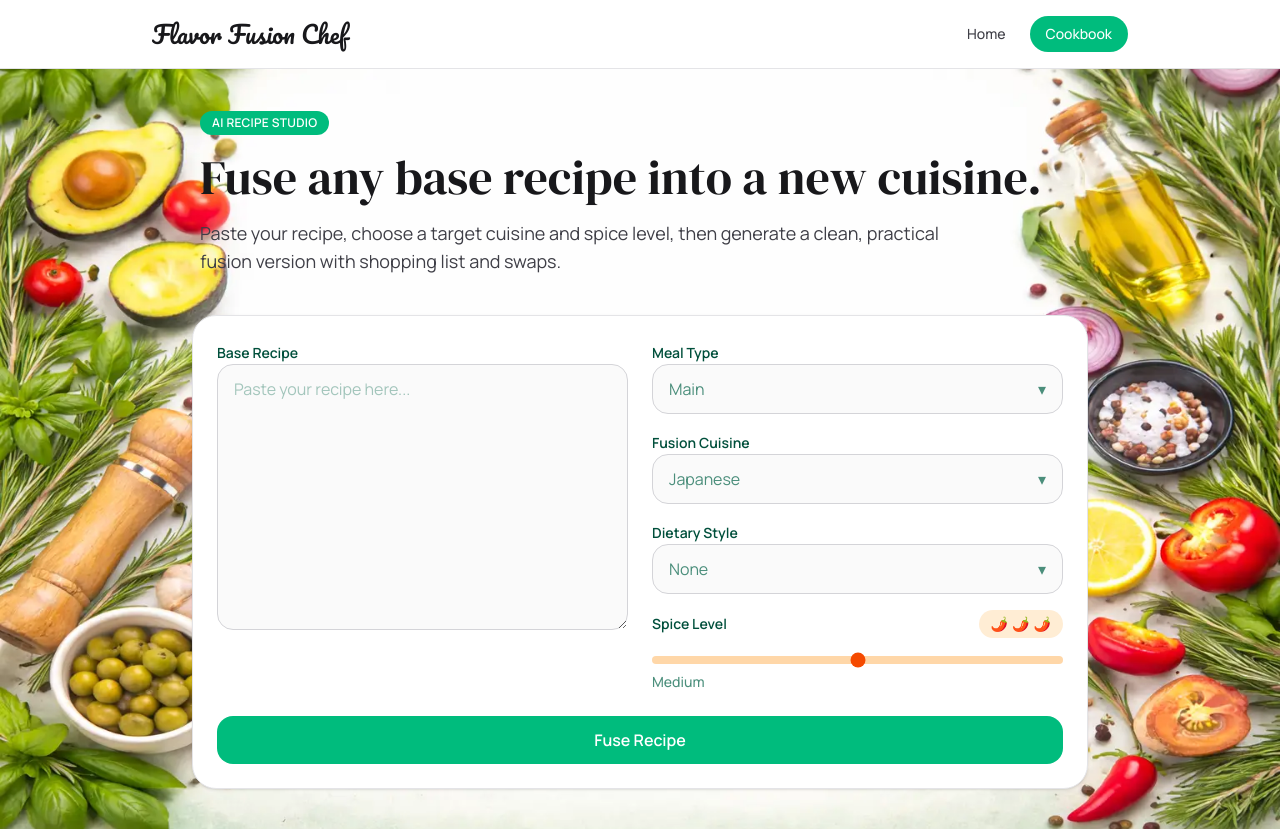
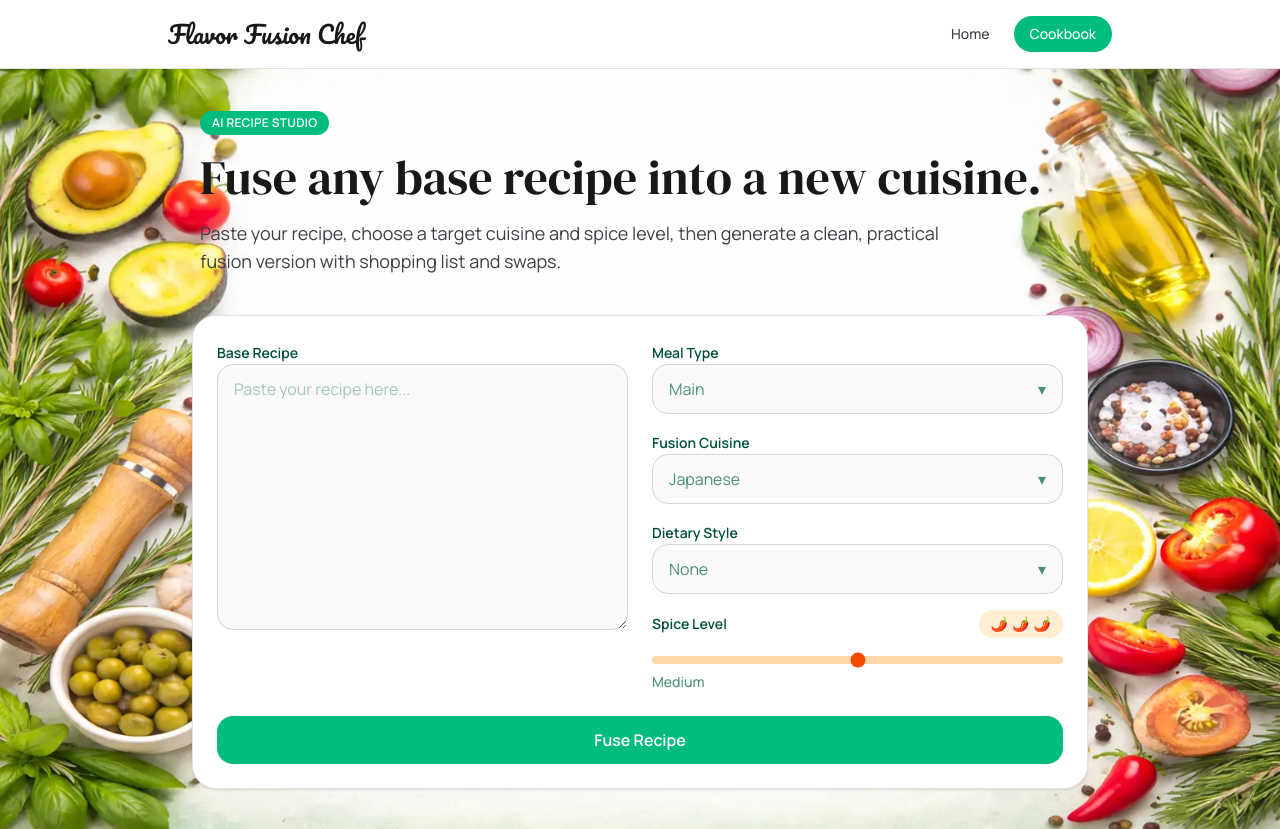
Before and after one commit to DarthXyler/FusionChef, a Next.js app: page / in a window 1280 px wide. Built offline with nearby package versions, Linux system fonts and the light colour scheme.

Commit message:
Add wider desktop gutters across the app

```diff
--- a/app/layout.tsx
+++ b/app/layout.tsx
@@ -26,7 +26,7 @@
         <div className="flex min-h-screen flex-col">
           {/* Global top bar shown on all screens */}
           <header className="sticky top-0 z-20 border-b border-zinc-200 bg-white">
-            <div className="mx-auto flex w-full max-w-5xl items-center justify-between px-4 py-4 md:px-6">
+            <div className="mx-auto flex w-full max-w-5xl items-center justify-between px-4 py-4 md:px-6 lg:px-8 xl:px-10">
               <Link href="/" className="font-brand text-2xl text-zinc-900">
                 Flavor Fusion Chef
               </Link>
@@ -47,7 +47,7 @@
             </div>
           </header>
           {/* Current page content gets injected here */}
-          <main className="mx-auto w-full max-w-5xl flex-1 px-4 py-8 md:px-6 md:py-10">{children}</main>
+          <main className="mx-auto w-full max-w-5xl flex-1 px-4 py-8 md:px-6 md:py-10 lg:px-8 xl:px-10">{children}</main>
         </div>
       </body>
     </html>
```
